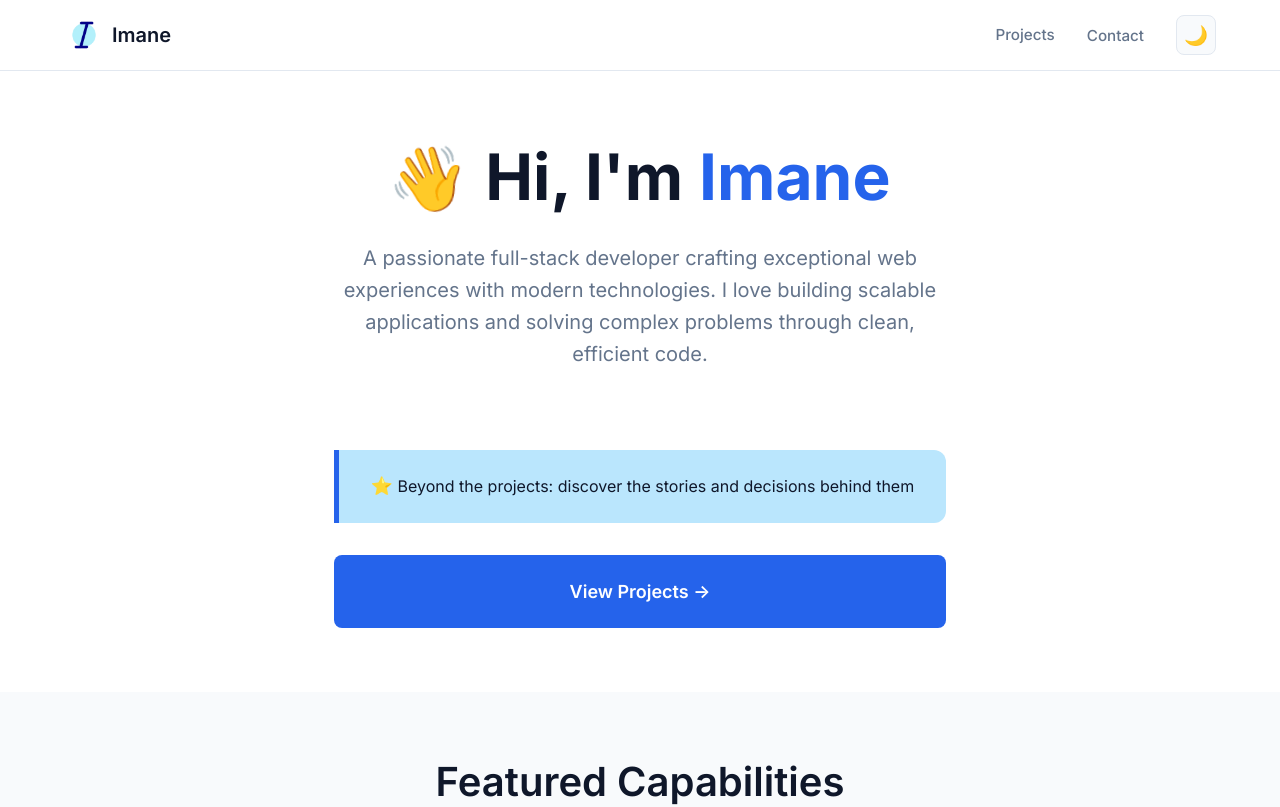
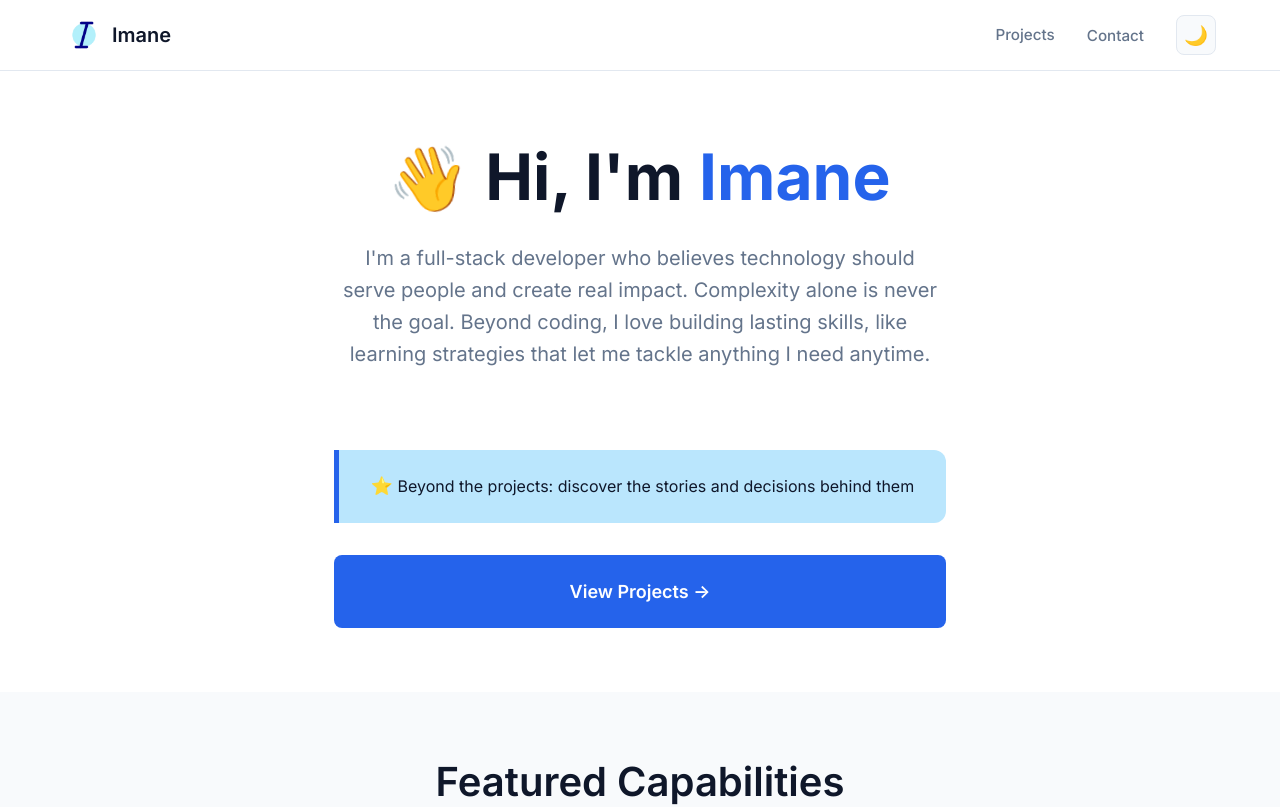
Before and after one commit to Imane-Idrissi/Imane-Idrissi-portfolio, a React (Create React App) app in the folder react-portfolio/: page / in a window 1280 px wide. Shown: the top 807 px of the page. Built offline with nearby package versions, Linux system fonts and the light colour scheme.

Commit message:
Add GitHub Pages deployment configuration

```diff
--- a/react-portfolio/public/index.html
+++ b/react-portfolio/public/index.html
@@ -7,8 +7,8 @@
     <meta name="theme-color" content="#3B82F6" />
 
     <!-- Primary Meta Tags -->
-    <title>Imane Idrissi Portfolio - Full Stack Developer</title>
-    <meta name="title" content="Imane Idrissi Portfolio - Full Stack Developer" />
+    <title>Imane Idrissi | Full Stack Developer</title>
+    <meta name="title" content="Imane Idrissi | Full Stack Developer" />
     <meta name="description" content="Beyond the projects: discover the stories and decisions behind them" />
     <meta name="keywords" content="Imane Idrissi, Full Stack Developer, React , Node.js, TypeScript, Portfolio, Web Development" />
     <meta name="author" content="Imane Idrissi" />
@@ -18,16 +18,16 @@
     <!-- Open Graph / Facebook -->
     <meta property="og:type" content="website" />
     <meta property="og:url" content="https://imaneidrissi.com/" />
-    <meta property="og:title" content="Imane Idrissi Portfolio - Full Stack Developer" />
+    <meta property="og:title" content="Imane Idrissi | Full Stack Developer" />
     <meta property="og:description" content="Beyond the projects: discover the stories and decisions behind them" />
     <meta property="og:image" content="https://imaneidrissi.com/assets/projects/collab-app/home.webp" />
-    <meta property="og:site_name" content="Imane Idrissi Portfolio" />
+    <meta property="og:site_name" content="Imane Idrissi" />
     <meta property="og:locale" content="en_US" />
 
     <!-- Twitter -->
     <meta property="twitter:card" content="summary_large_image" />
     <meta property="twitter:url" content="https://imaneidrissi.com/" />
-    <meta property="twitter:title" content="Imane Idrissi Portfolio - Full Stack Developer" />
+    <meta property="twitter:title" content="Imane Idrissi | Full Stack Developer" />
     <meta property="twitter:description" content="Beyond the projects: discover the stories and decisions behind them" />
     <meta property="twitter:image" content="https://imaneidrissi.com/assets/projects/collab-app/home.webp" />
 
@@ -48,7 +48,7 @@
       "url": "https://imaneidrissi.com",
       "image": "https://imaneidrissi.com/assets/logo.webp",
       "sameAs": [
-        "https://github.com/Imane143",
+        "https://github.com/Imane-Idrissi",
         "https://www.linkedin.com/in/imane-idrissi-tech/"
       ],
       "knowsAbout": [
--- a/react-portfolio/src/components/layout/Footer.tsx
+++ b/react-portfolio/src/components/layout/Footer.tsx
@@ -152,7 +152,7 @@ export const Footer: React.FC = () => {
             </ContactLink>
 
             <ContactLink
-              href="https://github.com/imane-idrissi"
+              href="https://github.com/Imane-Idrissi"
               target="_blank"
               rel="noopener noreferrer"
             >
@@ -164,6 +164,10 @@ export const Footer: React.FC = () => {
 
         <Copyright>
           © {new Date().getFullYear()} Imane Idrissi. Made with love 💜
+          <br />
+          <small>
+            Logo by <a href="https://www.freepik.com/icon/text_16791597" target="_blank" rel="noopener noreferrer" style={{color: 'inherit', textDecoration: 'underline'}}>Pixa_icons</a> from Freepik
+          </small>
         </Copyright>
       </FooterContent>
 
--- a/react-portfolio/src/pages/Home.tsx
+++ b/react-portfolio/src/pages/Home.tsx
@@ -287,9 +287,9 @@ export const Home: React.FC = () => {
           Hi, I'm <span className="highlight">Imane</span>
         </HeroTitle>
         <HeroDescription>
-          A passionate full-stack developer crafting exceptional web experiences
-          with modern technologies. I love building scalable applications and
-          solving complex problems through clean, efficient code.
+          I'm a full-stack developer who believes technology should serve people and create real impact.
+          Complexity alone is never the goal. Beyond coding, I love building lasting skills,
+          like learning strategies that let me tackle anything I need anytime.
         </HeroDescription>
 
         <DocumentationCTA>
```
Also changed, not shown: react-portfolio/package.json (+7 -2 lines), 2 other files (tests, documents, lock files or other folders).
